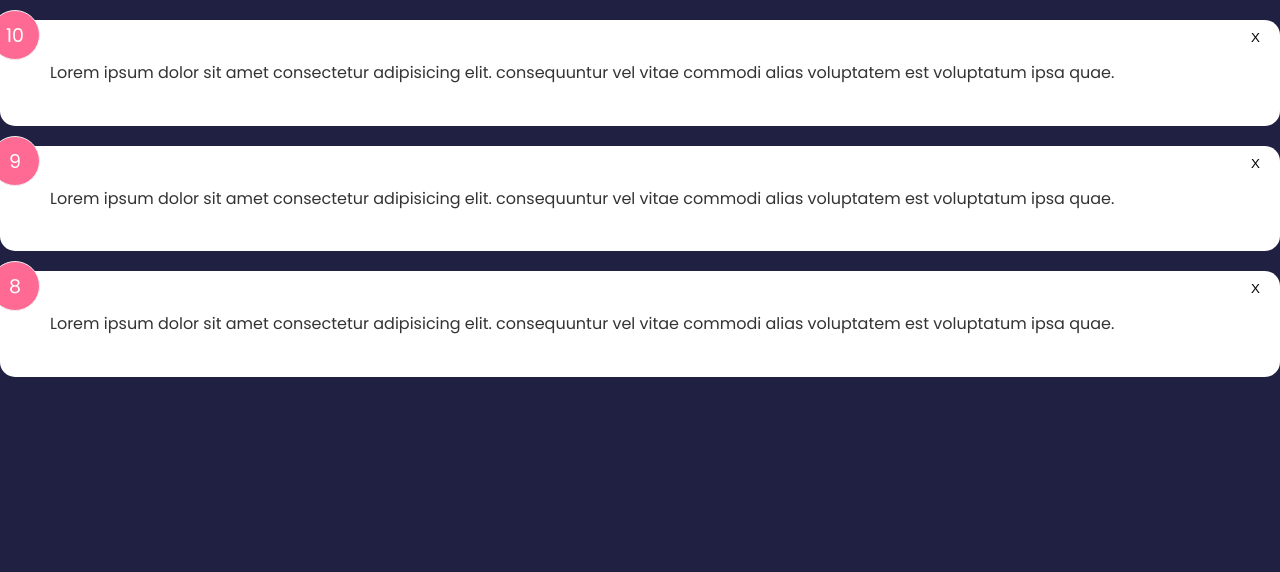
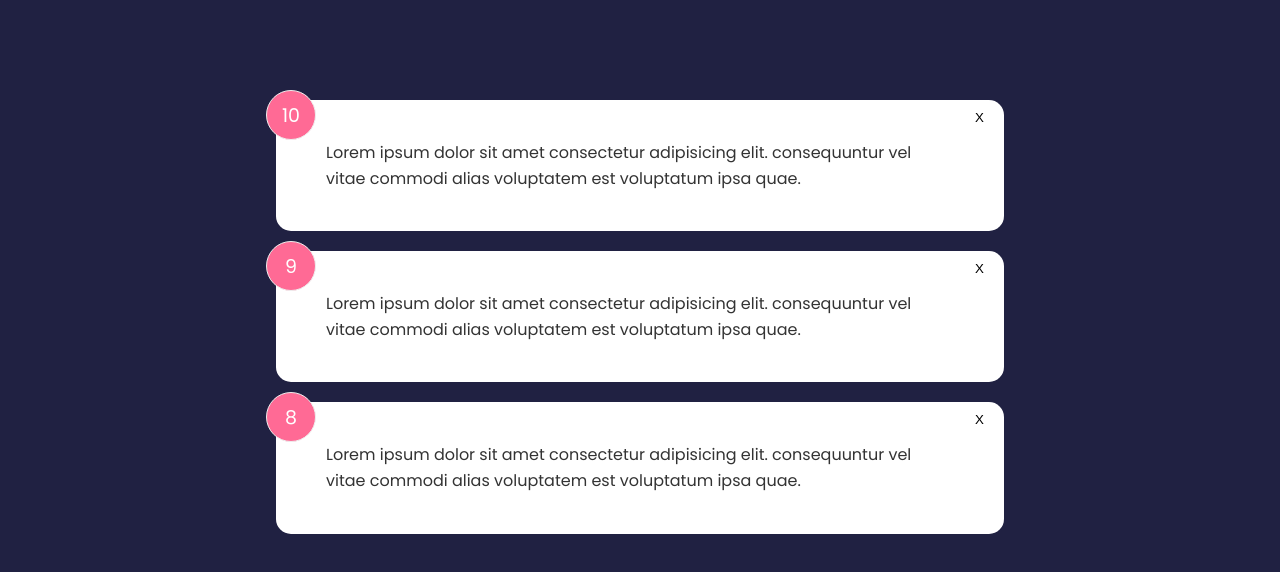
Before and after one commit to Sam44323/svelte-review, a Svelte app: page / in a window 1280 px wide. Shown: the top 572 px of the page. Built offline with nearby package versions, Linux system fonts and the light colour scheme.

Commit message:
add: added root container stylings for cards

```diff
--- a/src/App.svelte
+++ b/src/App.svelte
@@ -20,8 +20,9 @@
   ];
 </script>
 
-<main />
-<FeebackList feedbackData={feedback} />
+<main class="container">
+  <FeebackList feedbackData={feedback} />
+</main>
 
 <style>
 </style>
```
